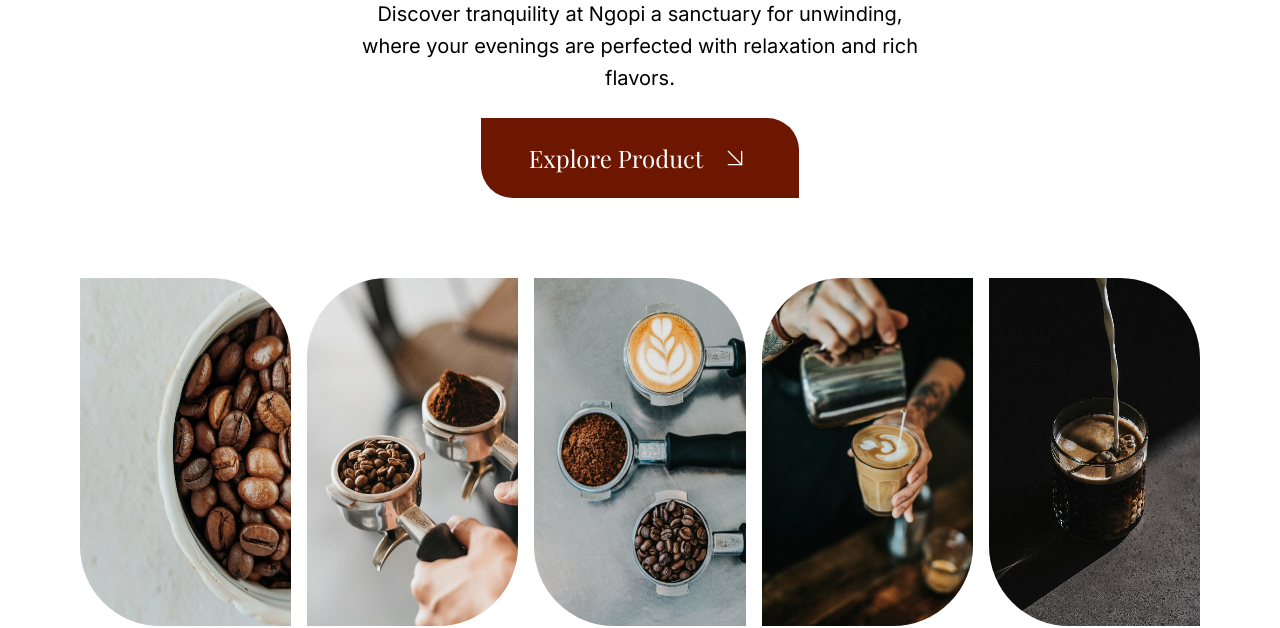
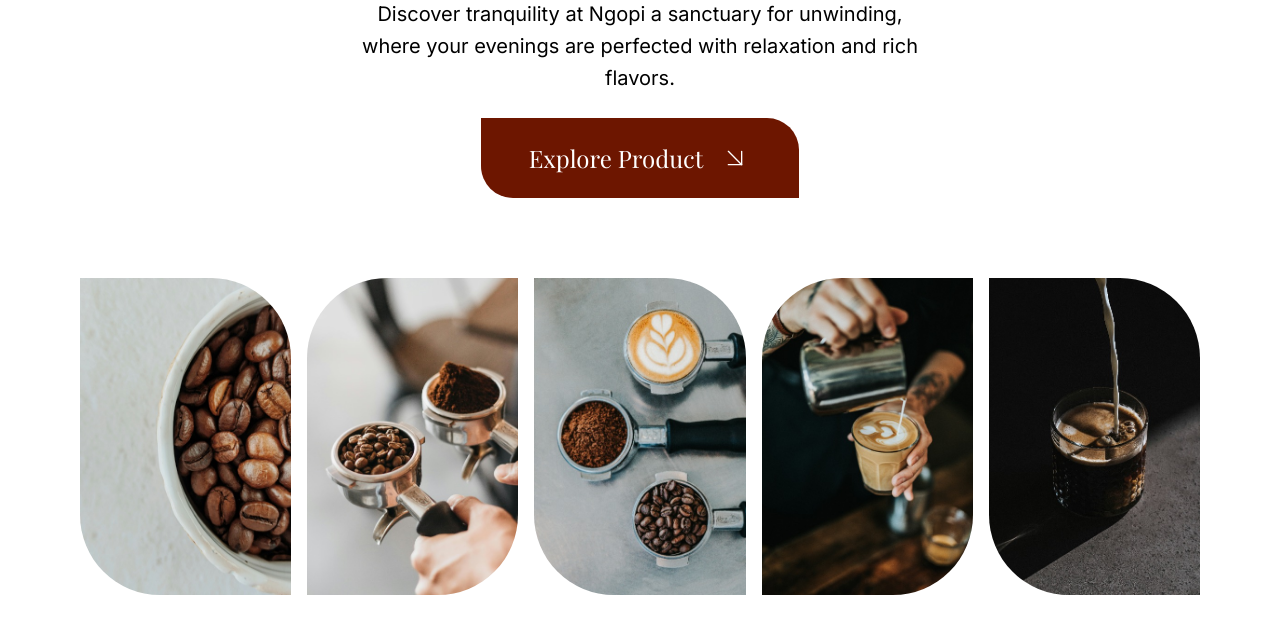
Before and after one commit to SadeghPh/landing, a plain HTML site: page index.html in a window 1280 px wide. Shown: the part 338-966 px from the top of the page. Drawn offline with nearby package versions, Linux system fonts and the light colour scheme; a web font is replaced by a local one.

Commit message:
Adjusting Hero Section image row Height

```diff
--- a/index.html
+++ b/index.html
@@ -134,7 +134,7 @@
         </button>
       </div>
       <!-- Images Row -->
-      <div class="grid grid-cols-5 gap-4 h-87 w-full overflow-hidden">
+      <div class="grid grid-cols-5 gap-4 w-full overflow-hidden">
         <img
           src="img/coffee-1.jpg"
           alt=""
```
